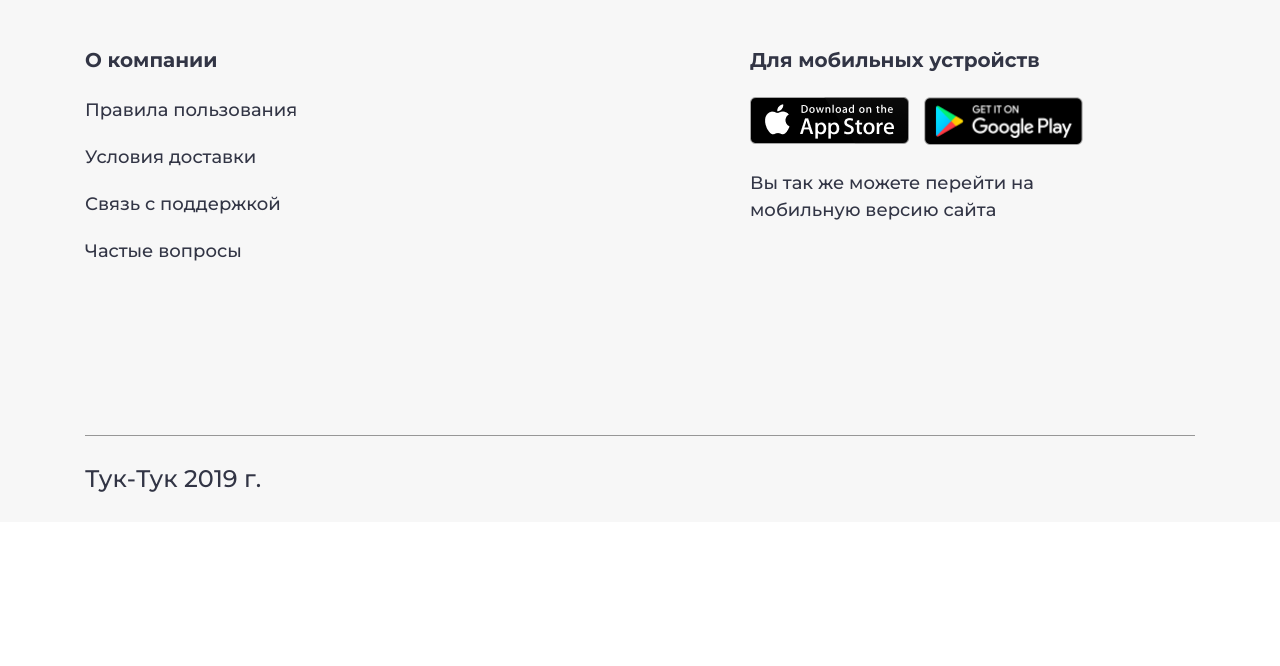
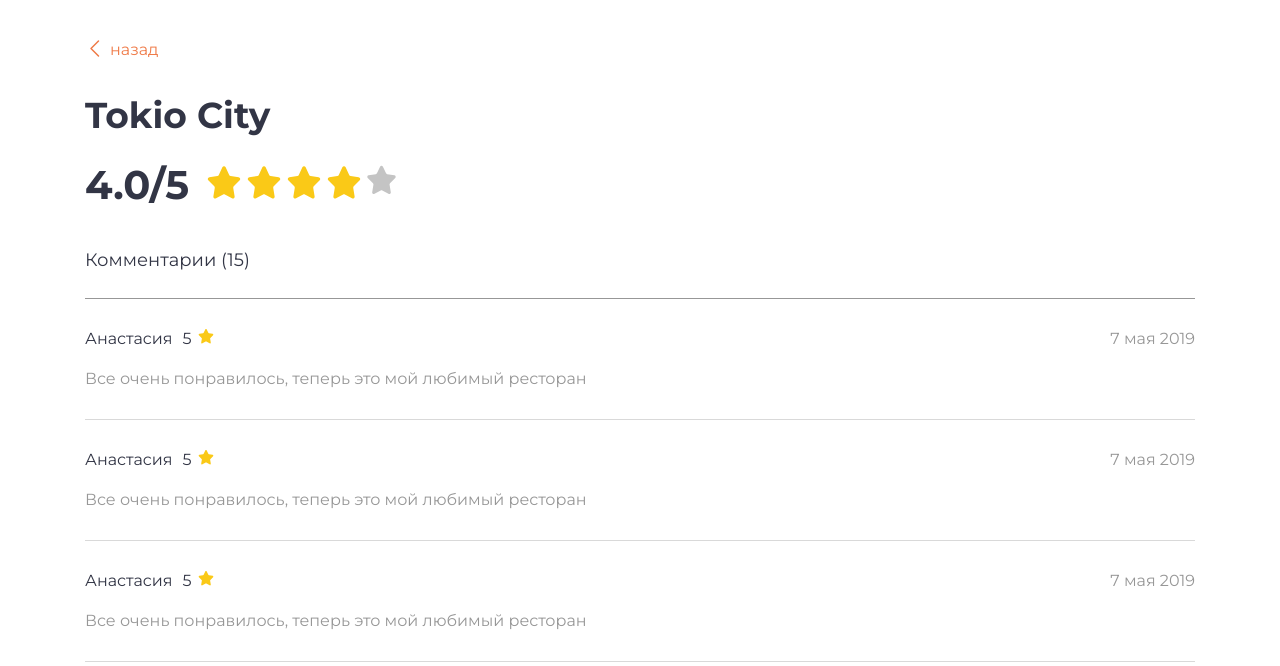
Before and after one commit to NightRoadMan/Tuc-tuc, a plain HTML site: page comments.html in a window 1280 px wide. Shown: the part 437-1103 px from the top of the page. Before the commit the page ends 959 px from the top, so only its background shows below. Drawn offline with Linux system fonts and the light colour scheme.

Commit message:
Готовая страница комментов

```diff
--- a/comments.html
+++ b/comments.html
@@ -11,6 +11,8 @@
     <link rel="shortcut icon" href="img/logo.ico" type="image/x-icon">
     <link href="https://fonts.googleapis.com/css?family=Montserrat:400,500,700&display=swap&subset=cyrillic" rel="stylesheet">
     <link rel="stylesheet" href="css/restorant.css">
+    <link rel="stylesheet" href="css/formpay.css">
+    <link rel="stylesheet" href="css/comment.css">
     <link rel="stylesheet" href="css/adaptive.css">
 </head>
 <body>
@@ -45,8 +47,74 @@
                 </div>
             </div>
     </section>
-    <section>
-
+    <section class="comments">
+        <div class="container">
+            <div class="row">
+                <div class="col-12">
+                    <a href="#" class="d-flex justify-content-start arrow-back">
+                        <img src="img/arrow_back.svg" alt="arrow_back" width="20" height="20">
+                        <p>назад</p>
+                    </a>
+                </div>
+                <div class="col-12">
+                    <h2 class="restorans-head-title mt-3">Tokio City</h2>
+                    <div class="d-flex justify-content-start align-content-center">
+                        <p class="rating-comment-title">4.0/5</p>
+                        <img src="img/star-active.svg" width="40" height="40">
+                        <img src="img/star-active.svg" width="40" height="40">
+                        <img src="img/star-active.svg" width="40" height="40">
+                        <img src="img/star-active.svg" width="40" height="40">
+                        <img src="img/star.svg" width="35" height="35">
+                    </div>
+                </div>
+                <div class="col-12 mt-3">
+                    <p class="number-comment">Комментарии <span>(15)</span></p>
+                    <div class="footer-stroke mt-4"></div>
+                </div>
+                <div class="col-12 comment-item">
+                    <div class="d-flex justify-content-between">
+                        <div class="d-flex justify-content-start">
+                            <p>Анастасия</p>
+                            <div class="comment-rate d-flex justify-content-start">
+                                <p>5</p>
+                                <img src="img/star-active.svg" width="18" height="18">
+                            </div>
+                        </div>
+                        <p class="comment-text">7 мая 2019</p>
+                    </div>
+                    <p class="comment-text">Все очень понравилось, теперь это мой любимый ресторан</p>
+                    <div class="stroke-comment"></div>
+                </div>
+                <div class="col-12 comment-item">
+                    <div class="d-flex justify-content-between">
+                        <div class="d-flex justify-content-start">
+                            <p>Анастасия</p>
+                            <div class="comment-rate d-flex justify-content-start">
+                                <p>5</p>
+                                <img src="img/star-active.svg" width="18" height="18">
+                            </div>
+                        </div>
+                        <p class="comment-text">7 мая 2019</p>
+                    </div>
+                    <p class="comment-text">Все очень понравилось, теперь это мой любимый ресторан</p>
+                    <div class="stroke-comment"></div>
+                </div>
+                <div class="col-12 comment-item">
+                    <div class="d-flex justify-content-between">
+                        <div class="d-flex justify-content-start">
+                            <p>Анастасия</p>
+                            <div class="comment-rate d-flex justify-content-start">
+                                <p>5</p>
+                                <img src="img/star-active.svg" width="18" height="18">
+                            </div>
+                        </div>
+                        <p class="comment-text">7 мая 2019</p>
+                    </div>
+                    <p class="comment-text">Все очень понравилось, теперь это мой любимый ресторан</p>
+                    <div class="stroke-comment"></div>
+                </div>
+            </div>
+        </div>
     </section>
     <footer class="footer">
         <div class="container">
--- a/css/comment.css
+++ b/css/comment.css
@@ -0,0 +1,37 @@
+.comments {
+    padding: 40px 0 100px 0;
+}
+
+.rating-comment-title {
+    font-size: 40px;
+    font-weight: bold;
+    margin-right: 15px;
+    margin-top: -7px;
+}
+
+.number-comment {
+    font-size: 18px;
+}
+
+.comment-item {
+    padding: 28px 15px 0 15px;
+}
+
+.stroke-comment {
+    width: 100%;
+    height: 1px;
+    background: #D9D9D9;
+    margin-top: 28px;
+}
+
+.comment-text {
+    color: #979797;
+}
+
+.comment-rate {
+    margin-left: 10px;
+}
+
+.comment-rate img {
+    margin-left: 5px;
+}
```
Also changed, not shown: stocks.html (added, +81 -0 lines), css/stocks.css (added).
